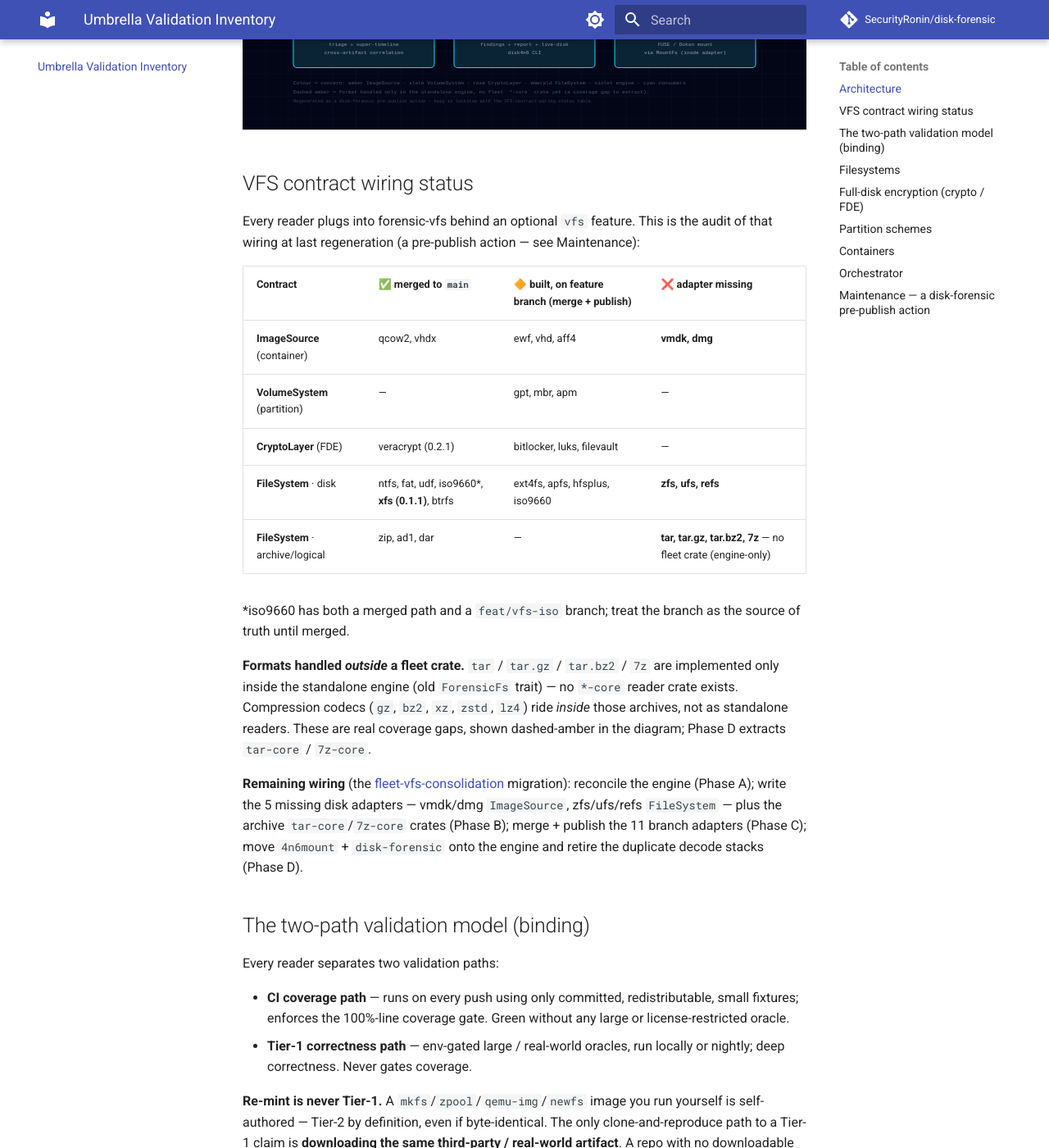
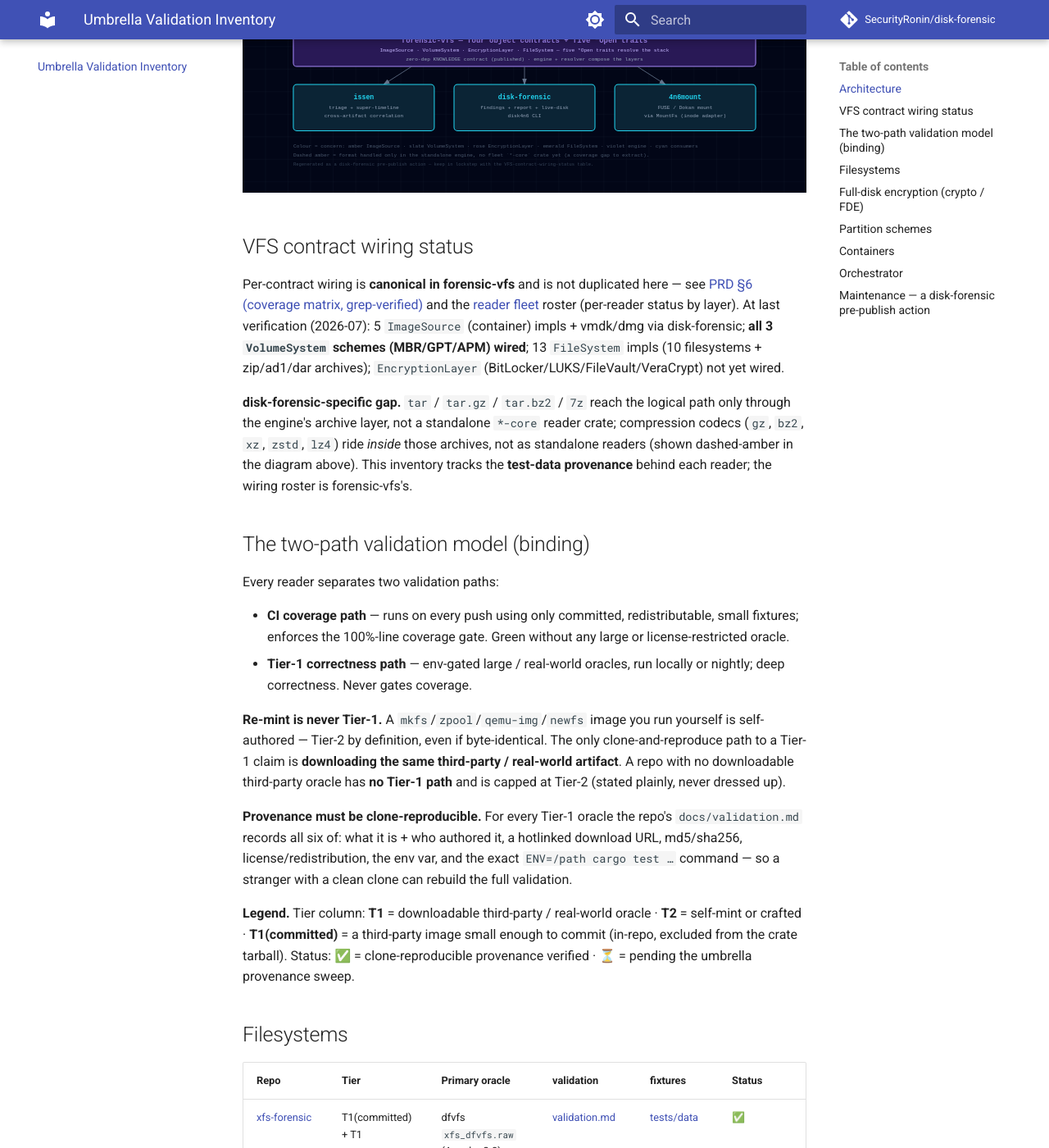
Before and after one commit to SecurityRonin/disk-forensic, an MkDocs documentation site: the page built from docs/validation-inventory.md, in a window 1280 px wide and 1400 px high, scrolled down 1036 px. Shown: the whole window at 82% size. Built offline with MkDocs 1.6.1 and Material for MkDocs 9.7.7, drawn with Linux system fonts in a browser that asks for light colours; comment, search, counter and statistics services are not loaded; some of the changed text lies outside the part shown.

Commit message:
docs: reconcile disk-forensic umbrella/audit artifacts to the *Open model; retire the superseded umbrella copy
Reconcile the four umbrella/audit artifacts that still carried the stale
four-contract vocabulary to the current forensic-vfs model (four object
contracts ImageSource/VolumeSystem/EncryptionLayer/FileSystem, peeled by the
five *Open opener traits):

- validation-inventory.md: SLIM the duplicated + stale VFS-contract-wiring-status
  coverage matrix to a pointer at forensic-vfs PRD §6 (canonical, grep-verified:
  MBR/GPT/APM wired, 5 container + 13 filesystem impls); keep the disk-forensic-
  specific test-data provenance/tier tables; rename CryptoLayer->EncryptionLayer
  in the maintenance audit grep; repoint the architecture framing at forensic-vfs.
- paper-venue.md: update the SoK pitch from 'four navigation contracts' to the
  five *Open layer model over the four object contracts.
- umbrella-members.txt: CryptoLayer->EncryptionLayer in the section comment.
- umbrella-architecture.svg: correct the stale CryptoLayer labels (3x) and the
  stale published-version string; kept rendered + valid so its CI well-formed gate
  stays green (full git-rm would require dropping that CI step -> beyond docs-only).

CI docs-integrity gates verified green: SVG parses; all 29 manifest members still
registered in the inventory. mkdocs build --strict passes.

Co-Authored-By: Claude Opus 4.8 <noreply@anthropic.com>

````diff
--- a/docs/umbrella-members.txt
+++ b/docs/umbrella-members.txt
@@ -18,7 +18,7 @@ gpt-partition-forensic
 mbr-partition-forensic
 apm-partition-forensic
 
-# --- CRYPTO / FDE (CryptoLayer) ---
+# --- ENCRYPTION / FDE (EncryptionLayer) ---
 bitlocker-forensic
 luks-forensic
 filevault-forensic
--- a/docs/validation-inventory.md
+++ b/docs/validation-inventory.md
@@ -11,35 +11,34 @@ does not duplicate those; it is the map.
 Evidence enters by one of **two parallel paths** that converge at the engine:
 a **physical disk stack** (container → partition → optional full-disk encryption →
 filesystem) and a **logical-archive path** (`.zip`/`.iso`/`.ad1`/`.dar`/`.tar`/`.7z`
-opened directly as a file tree, bypassing partition + crypto). Both resolve to the
-same four forensic-vfs contracts, which the `issen`, `disk-forensic`, and `4n6mount`
-consumers navigate. Every reader ships a `-core` reader plus a `-forensic` graded
-auditor; the tables below index each one's validation.
+opened directly as a file tree, bypassing partition + encryption). Both resolve to
+the same forensic-vfs object contracts (`ImageSource` · `VolumeSystem` ·
+`EncryptionLayer` · `FileSystem`), peeled by the five `*Open` opener traits, which the
+`issen`, `disk-forensic`, and `4n6mount` consumers navigate. The layer model and the
+full reader roster are canonical in
+[forensic-vfs](https://github.com/SecurityRonin/forensic-vfs) — its
+[README reader fleet](https://github.com/SecurityRonin/forensic-vfs#the-reader-fleet)
+and [`docs/architecture.md`](https://github.com/SecurityRonin/forensic-vfs/blob/main/docs/architecture.md).
+Every reader ships a `-core` reader plus a `-forensic` graded auditor; the tables
+below index each one's validation.
 
 ![disk-forensic umbrella architecture — container to partition to crypto to filesystem to forensic-vfs to disk-forensic/4n6mount](assets/umbrella-architecture.svg)
 
 ## VFS contract wiring status
 
-Every reader plugs into forensic-vfs behind an optional `vfs` feature. This is the
-audit of that wiring at last regeneration (a pre-publish action — see Maintenance):
+Per-contract wiring is **canonical in forensic-vfs** and is not duplicated here — see
+[PRD §6 (coverage matrix, grep-verified)](https://github.com/SecurityRonin/forensic-vfs/blob/main/docs/PRD.md#6-coverage-matrix-verified-2026-07)
+and the [reader fleet](https://github.com/SecurityRonin/forensic-vfs#the-reader-fleet)
+roster (per-reader status by layer). At last verification (2026-07): 5 `ImageSource`
+(container) impls + vmdk/dmg via disk-forensic; **all 3 `VolumeSystem` schemes
+(MBR/GPT/APM) wired**; 13 `FileSystem` impls (10 filesystems + zip/ad1/dar archives);
+`EncryptionLayer` (BitLocker/LUKS/FileVault/VeraCrypt) not yet wired.
 
-| Contract | ✅ merged to `main` | 🔶 built, on feature branch (merge + publish) | ❌ adapter missing |
-|---|---|---|---|
-| **ImageSource** (container) | qcow2, vhdx | ewf, vhd, aff4 | **vmdk, dmg** |
-| **VolumeSystem** (partition) | — | gpt, mbr, apm | — |
-| **CryptoLayer** (FDE) | veracrypt (0.2.1) | bitlocker, luks, filevault | — |
-| **FileSystem** · disk | ntfs, fat, udf, iso9660*, **xfs (0.1.1)**, btrfs | ext4fs, apfs, hfsplus, iso9660 | **zfs, ufs, refs** |
-| **FileSystem** · archive/logical | zip, ad1, dar | — | **tar, tar.gz, tar.bz2, 7z** — no fleet crate (engine-only) |
-
-*iso9660 has both a merged path and a `feat/vfs-iso` branch; treat the branch as the source of truth until merged.
-
-**Formats handled *outside* a fleet crate.** `tar` / `tar.gz` / `tar.bz2` / `7z` are
-implemented only inside the standalone engine (old `ForensicFs` trait) — no
-`*-core` reader crate exists. Compression codecs (`gz`, `bz2`, `xz`, `zstd`, `lz4`)
-ride *inside* those archives, not as standalone readers. These are real coverage
-gaps, shown dashed-amber in the diagram; Phase D extracts `tar-core` / `7z-core`.
-
-**Remaining wiring** (the [fleet-vfs-consolidation](https://github.com/SecurityRonin/issen) migration): reconcile the engine (Phase A); write the 5 missing disk adapters — vmdk/dmg `ImageSource`, zfs/ufs/refs `FileSystem` — plus the archive `tar-core`/`7z-core` crates (Phase B); merge + publish the 11 branch adapters (Phase C); move `4n6mount` + `disk-forensic` onto the engine and retire the duplicate decode stacks (Phase D).
+**disk-forensic-specific gap.** `tar` / `tar.gz` / `tar.bz2` / `7z` reach the logical
+path only through the engine's archive layer, not a standalone `*-core` reader crate;
+compression codecs (`gz`, `bz2`, `xz`, `zstd`, `lz4`) ride *inside* those archives, not
+as standalone readers (shown dashed-amber in the diagram above). This inventory tracks
+the **test-data provenance** behind each reader; the wiring roster is forensic-vfs's.
 
 ## The two-path validation model (binding)
 
@@ -138,15 +137,19 @@ them **before publishing `disk-forensic`** (treat a stale map as a publish block
 a diagram that claims a reader is integrated when it is not is the dangling-link
 failure applied to architecture):
 
-1. **Re-run the wiring audit** — adapter presence per contract, per repo *and
+1. **Re-run the wiring audit** — adapter presence per object contract, per repo *and
    branch* (an adapter on an unmerged `feat/*` branch is not "wired to `main`"):
    ```sh
    for r in <umbrella repos>; do
-     git -C "$r" grep -lE 'impl (ImageSource|VolumeSystem|CryptoLayer|FileSystem) for' \
+     git -C "$r" grep -lE 'impl (ImageSource|VolumeSystem|EncryptionLayer|FileSystem) for' \
        $(git -C "$r" branch --format='%(refname:short)') -- '*.rs'
    done
    ```
-2. **Update** the *VFS contract wiring status* table (✅ main / 🔶 branch / ❌ missing).
+2. **Reconcile the wiring status in forensic-vfs, not here** — the per-contract coverage
+   matrix is canonical in [forensic-vfs PRD §6](https://github.com/SecurityRonin/forensic-vfs/blob/main/docs/PRD.md#6-coverage-matrix-verified-2026-07)
+   and the [reader fleet](https://github.com/SecurityRonin/forensic-vfs#the-reader-fleet)
+   roster; this page links to them rather than keeping a second copy.
 3. **Regenerate** `docs/assets/umbrella-architecture.svg` via the architecture-diagram
-   skill and **render-verify** it (no overlaps, legend outside boxes, text within boxes).
+   skill and **render-verify** it (no overlaps, legend outside boxes, text within boxes),
+   keeping its trait labels in step with the forensic-vfs `*Open` / object-contract model.
 4. **`mkdocs build --strict`** must pass (no broken image/nav links).
````
Also changed, not shown: docs/paper-venue.md (+5 -3 lines), docs/assets/umbrella-architecture.svg.
